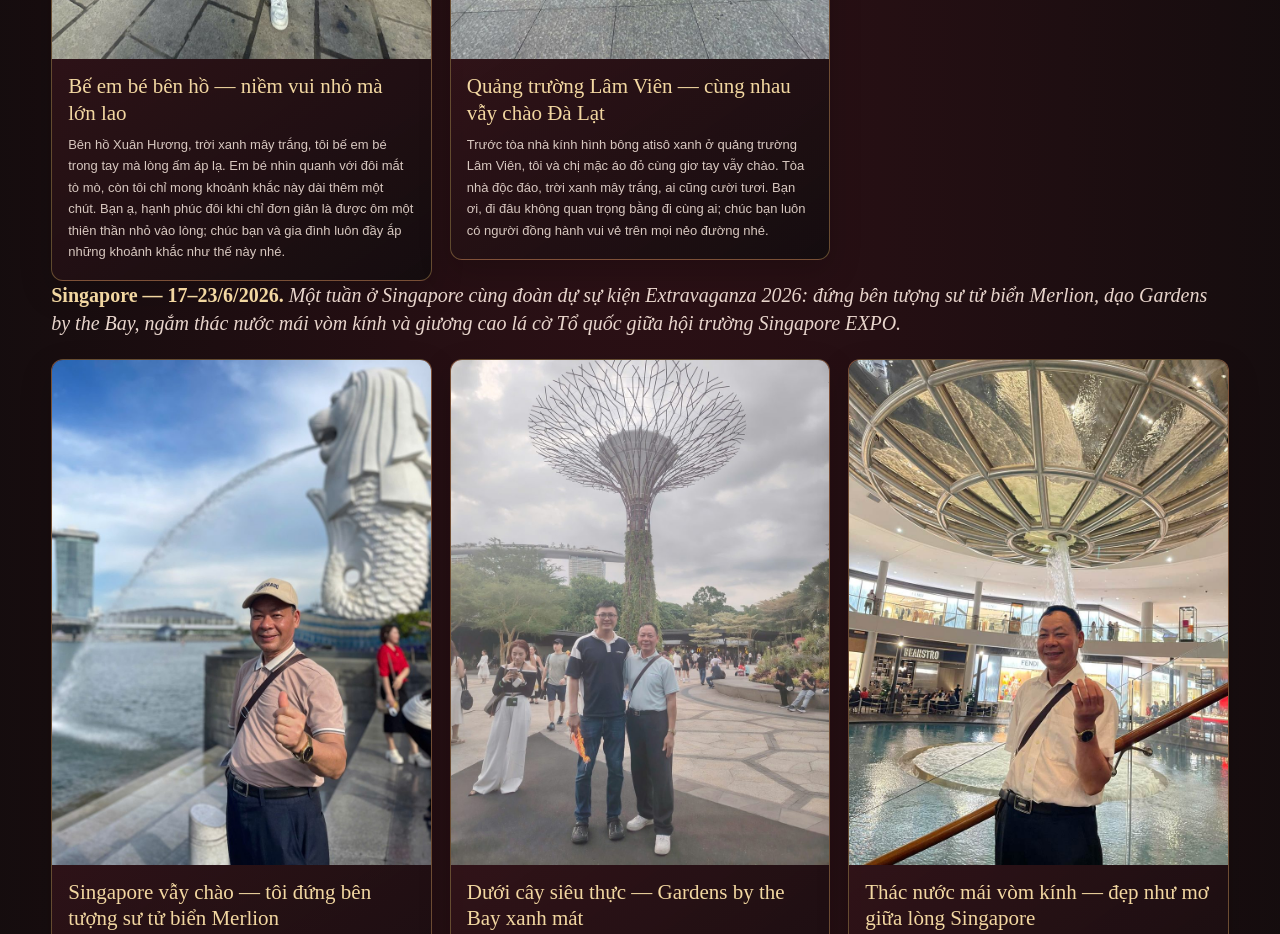
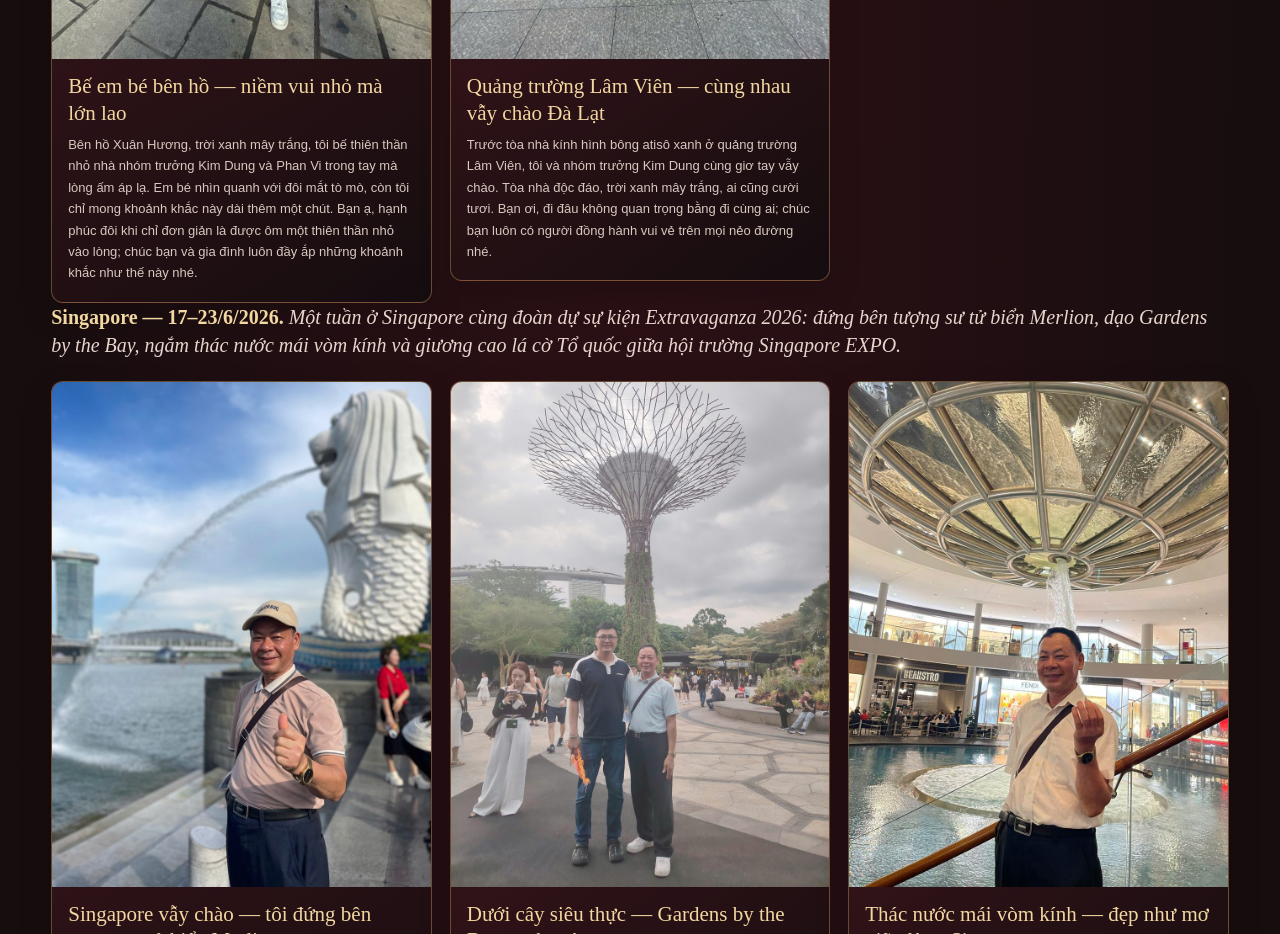
Before and after one commit to nguyenvansanh62-sudo/ngam-ma-song-dep, a plain HTML site: page index.html in a window 1280 px wide. Shown: the part 6600-7534 px from the top of the page. Drawn offline with Linux system fonts and the light colour scheme.

Commit message:
Sua noi dung 2 anh Da Lat: chi ao do la nhom truong Kim Dung, em be la thien than nho nha Kim Dung va Phan Vi

```diff
--- a/index.html
+++ b/index.html
@@ -172,8 +172,8 @@ body:after{content:"";position:fixed;z-index:20;top:12%;left:-28%;width:170px;he
 <figure class="hanh-trinh-card"><img src="assets/hanh-trinh/da-lat/vay-chao-ben-ho-xuan-huong.jpg" alt="Nguyễn Văn Sánh giơ tay vẫy chào bên vườn hoa đỏ, phía sau là hồ Xuân Hương ở Đà Lạt" loading="lazy"><figcaption><h3>Đà Lạt vẫy chào — một sáng bên hồ Xuân Hương</h3><p>Sáng 30/7 ở Đà Lạt, tôi đứng bên hồ Xuân Hương, sau lưng là vườn hoa đỏ rực, trước mặt là mặt hồ xanh trong. Tôi giơ tay vẫy chào — chào Đà Lạt, chào một ngày mới thật đẹp. Bạn ơi, có những buổi sáng chỉ cần đứng yên, hít một hơi thật sâu là thấy đời đáng sống rồi; chúc bạn hôm nay cũng có một buổi sáng như thế nhé.</p></figcaption></figure>
 <figure class="hanh-trinh-card"><img src="assets/hanh-trinh/da-lat/giua-vuon-hoa-do.jpg" alt="Nguyễn Văn Sánh đứng toàn thân giữa vườn hoa đỏ trắng, trời xanh, hồ nước phía sau" loading="lazy"><figcaption><h3>Giữa vườn hoa đỏ — Đà Lạt rực rỡ đón tôi</h3><p>Đà Lạt đúng là thành phố hoa — tôi đứng giữa vườn hoa đỏ trắng thế này, cứ ngỡ mình lạc vào một bức tranh. Trời xanh, hoa đỏ, phía sau là mặt hồ lấp lánh. Bạn ạ, hoa không nói được nhưng hoa biết cách làm người ta vui; chúc bạn một ngày tươi như hoa Đà Lạt nhé.</p></figcaption></figure>
 <figure class="hanh-trinh-card"><img src="assets/hanh-trinh/da-lat/duoi-goc-thong-gia.jpg" alt="Nguyễn Văn Sánh đứng dưới gốc thông già bên hồ, phía sau có ngựa đang gặm cỏ" loading="lazy"><figcaption><h3>Dưới gốc thông già — ngựa thong dong bên hồ</h3><p>Tôi đứng dưới gốc thông già bên hồ Xuân Hương, phía sau là mấy chú ngựa thong dong gặm cỏ. Thông reo, gió mát, mặt hồ lặng — Đà Lạt hiền như thế đấy. Bạn ơi, giữa bao nhiêu ồn ào, thỉnh thoảng mình cũng cần một chỗ yên như thế này; chúc bạn luôn tìm được một góc bình yên cho riêng mình nhé.</p></figcaption></figure>
-<figure class="hanh-trinh-card"><img src="assets/hanh-trinh/da-lat/be-em-be-ben-ho.jpg" alt="Nguyễn Văn Sánh bế em bé bên hồ Xuân Hương, trời xanh mây trắng" loading="lazy"><figcaption><h3>Bế em bé bên hồ — niềm vui nhỏ mà lớn lao</h3><p>Bên hồ Xuân Hương, trời xanh mây trắng, tôi bế em bé trong tay mà lòng ấm áp lạ. Em bé nhìn quanh với đôi mắt tò mò, còn tôi chỉ mong khoảnh khắc này dài thêm một chút. Bạn ạ, hạnh phúc đôi khi chỉ đơn giản là được ôm một thiên thần nhỏ vào lòng; chúc bạn và gia đình luôn đầy ắp những khoảnh khắc như thế này nhé.</p></figcaption></figure>
-<figure class="hanh-trinh-card"><img src="assets/hanh-trinh/da-lat/quang-truong-lam-vien.jpg" alt="Nguyễn Văn Sánh và chị mặc áo đỏ giơ tay vẫy chào trước tòa nhà kính hình bông atisô ở quảng trường Lâm Viên" loading="lazy"><figcaption><h3>Quảng trường Lâm Viên — cùng nhau vẫy chào Đà Lạt</h3><p>Trước tòa nhà kính hình bông atisô xanh ở quảng trường Lâm Viên, tôi và chị mặc áo đỏ cùng giơ tay vẫy chào. Tòa nhà độc đáo, trời xanh mây trắng, ai cũng cười tươi. Bạn ơi, đi đâu không quan trọng bằng đi cùng ai; chúc bạn luôn có người đồng hành vui vẻ trên mọi nẻo đường nhé.</p></figcaption></figure>
+<figure class="hanh-trinh-card"><img src="assets/hanh-trinh/da-lat/be-em-be-ben-ho.jpg" alt="Nguyễn Văn Sánh bế thiên thần nhỏ nhà nhóm trưởng Kim Dung bên hồ Xuân Hương, trời xanh mây trắng" loading="lazy"><figcaption><h3>Bế em bé bên hồ — niềm vui nhỏ mà lớn lao</h3><p>Bên hồ Xuân Hương, trời xanh mây trắng, tôi bế thiên thần nhỏ nhà nhóm trưởng Kim Dung và Phan Vi trong tay mà lòng ấm áp lạ. Em bé nhìn quanh với đôi mắt tò mò, còn tôi chỉ mong khoảnh khắc này dài thêm một chút. Bạn ạ, hạnh phúc đôi khi chỉ đơn giản là được ôm một thiên thần nhỏ vào lòng; chúc bạn và gia đình luôn đầy ắp những khoảnh khắc như thế này nhé.</p></figcaption></figure>
+<figure class="hanh-trinh-card"><img src="assets/hanh-trinh/da-lat/quang-truong-lam-vien.jpg" alt="Nguyễn Văn Sánh và nhóm trưởng Kim Dung giơ tay vẫy chào trước tòa nhà kính hình bông atisô ở quảng trường Lâm Viên" loading="lazy"><figcaption><h3>Quảng trường Lâm Viên — cùng nhau vẫy chào Đà Lạt</h3><p>Trước tòa nhà kính hình bông atisô xanh ở quảng trường Lâm Viên, tôi và nhóm trưởng Kim Dung cùng giơ tay vẫy chào. Tòa nhà độc đáo, trời xanh mây trắng, ai cũng cười tươi. Bạn ơi, đi đâu không quan trọng bằng đi cùng ai; chúc bạn luôn có người đồng hành vui vẻ trên mọi nẻo đường nhé.</p></figcaption></figure>
   </div>
   <p class="hanh-trinh-chuyen"><b>Singapore — 17–23/6/2026.</b> Một tuần ở Singapore cùng đoàn dự sự kiện Extravaganza 2026: đứng bên tượng sư tử biển Merlion, dạo Gardens by the Bay, ngắm thác nước mái vòm kính và giương cao lá cờ Tổ quốc giữa hội trường Singapore EXPO.</p>
   <div class="hanh-trinh-grid">
```
